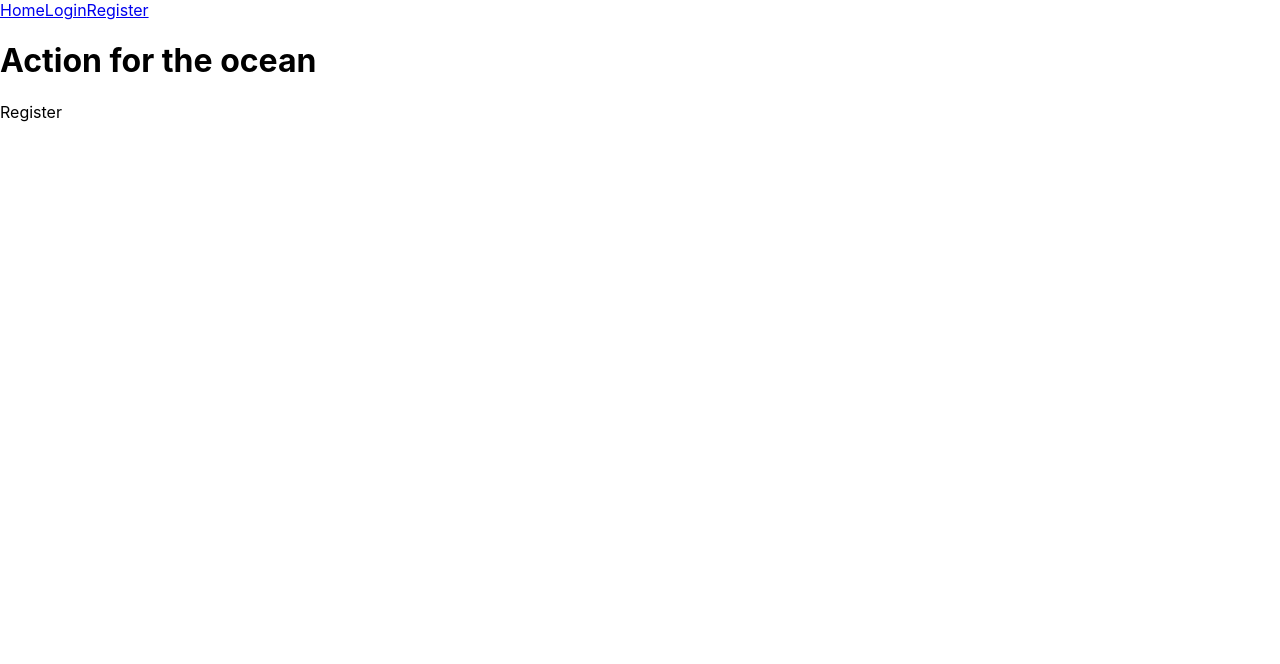
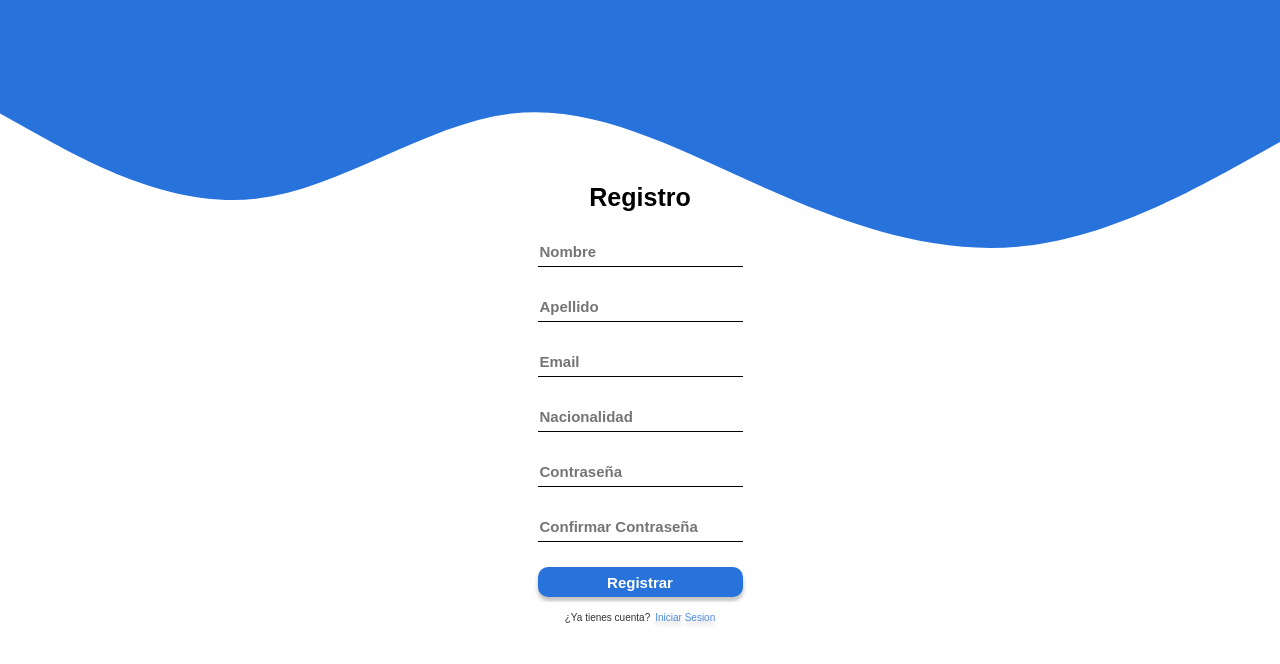
Before and after one commit to carlos0318/Action-for-the-ocean, a React (Vite) app in the folder client/: page /register in a window 1280 px wide. Shown: the top 664 px of the page. Built offline with nearby package versions, Linux system fonts and the light colour scheme.

Commit message:
Add changes links to home, login and register

```diff
--- a/client/src/App.jsx
+++ b/client/src/App.jsx
@@ -1,5 +1,5 @@
 import React from 'react'
-import { Routes, Route, Link } from "react-router-dom";
+import { Routes, Route } from "react-router-dom";
 import Home from './pages/Home'
 import Login from './pages/Login';
 import Register from './pages/Register';
@@ -7,12 +7,6 @@ import Register from './pages/Register';
 function App() {
   return (
     <div className="App">
-      <nav>
-        <Link to="/">Home</Link>
-        <Link to="/login">Login</Link>
-        <Link to="/register">Register</Link>
-      </nav>
-      <h1>Action for the ocean</h1>
       <Routes>
         <Route path="/" element={<Home />} />
         <Route path="/login" element={<Login />} />
--- a/client/src/index.css
+++ b/client/src/index.css
@@ -1,13 +1,15 @@
+html {
+  box-sizing: border-box;
+  font-size: 62.5%; /* 1rem = 10px */
+}
+
+*, *:before, *:after {
+  box-sizing: inherit;
+}
+
 body {
   margin: 0;
-  font-family: -apple-system, BlinkMacSystemFont, 'Segoe UI', 'Roboto', 'Oxygen',
-    'Ubuntu', 'Cantarell', 'Fira Sans', 'Droid Sans', 'Helvetica Neue',
-    sans-serif;
-  -webkit-font-smoothing: antialiased;
-  -moz-osx-font-smoothing: grayscale;
+  padding: 0;
+  background-size: cover;
+  font-family: sans-serif;
 }
-
-code {
-  font-family: source-code-pro, Menlo, Monaco, Consolas, 'Courier New',
-    monospace;
-}
--- a/client/src/pages/Home.jsx
+++ b/client/src/pages/Home.jsx
@@ -1,10 +1,16 @@
 import React from "react";
 import Map from "../components/Map";
+import { Link } from "react-router-dom";
 
 const Home = () => {
   return (
     <div>
-      Home
+      <nav>
+        <Link to="/">Home</Link>
+        <Link to="/login">Login</Link>
+        <Link to="/register">Register</Link>
+      </nav>
+      <h1>Action for the ocean</h1>
       <Map />
     </div>
   );
--- a/client/src/pages/Login.jsx
+++ b/client/src/pages/Login.jsx
@@ -1,9 +1,25 @@
-import React from 'react'
+import React from "react";
+import '../styles/Login.css';
+import { Link } from "react-router-dom";
 
 const Login = () => {
   return (
-    <div>Login</div>
-  )
-}
+    <div className="container">
+      <img src="../../public/img/wave.svg" alt="wave" className="img" />
+      <div className="login-box">
+        <h1>Iniciar Sesion</h1>
+        <form>
+          <input type="text" placeholder="Email" />
+          <input type="password" placeholder="Contraseña" />
+          <input type="submit" value="Iniciar Sesion" />
+          <div className="login-footer">
+            <p>¿No tienes cuenta?</p>
+            <Link to="/register">Registrate Aqui</Link>
+          </div>
+        </form>
+      </div>
+    </div>
+  );
+};
 
-export default Login
+export default Login;
--- a/client/src/pages/Register.jsx
+++ b/client/src/pages/Register.jsx
@@ -1,8 +1,29 @@
 import React from 'react'
+import '../styles/Register.css'
+import { Link } from "react-router-dom";
 
 const Register = () => {
   return (
-    <div>Register</div>
+    <div className='container'>
+      <img src="../../public/img/wave.svg" alt="wave" className="img" />
+        <div className="register-container">
+            <h1>Registro</h1>
+            <form action="">
+                <input type="text" name="nombre" id="" placeholder="Nombre" />
+                <input type="text" name="apellido" id="" placeholder="Apellido" />
+                <input type="email" name="email" id="" placeholder="Email" />
+                <input type="text" name="nacionalidad" id="" placeholder="Nacionalidad" />
+                <input type="password" name="contraseña" id="" placeholder="Contraseña" />
+                <input type="password" name="contraseña2" id="" placeholder="Confirmar Contraseña" />
+
+                <input type="submit" value="Registrar" />
+            </form>
+            <div className="register-footer">
+                <p>¿Ya tienes cuenta?</p>
+                <Link to="/login">Iniciar Sesion</Link>
+            </div>
+        </div>
+    </div>
   )
 }
 
```
